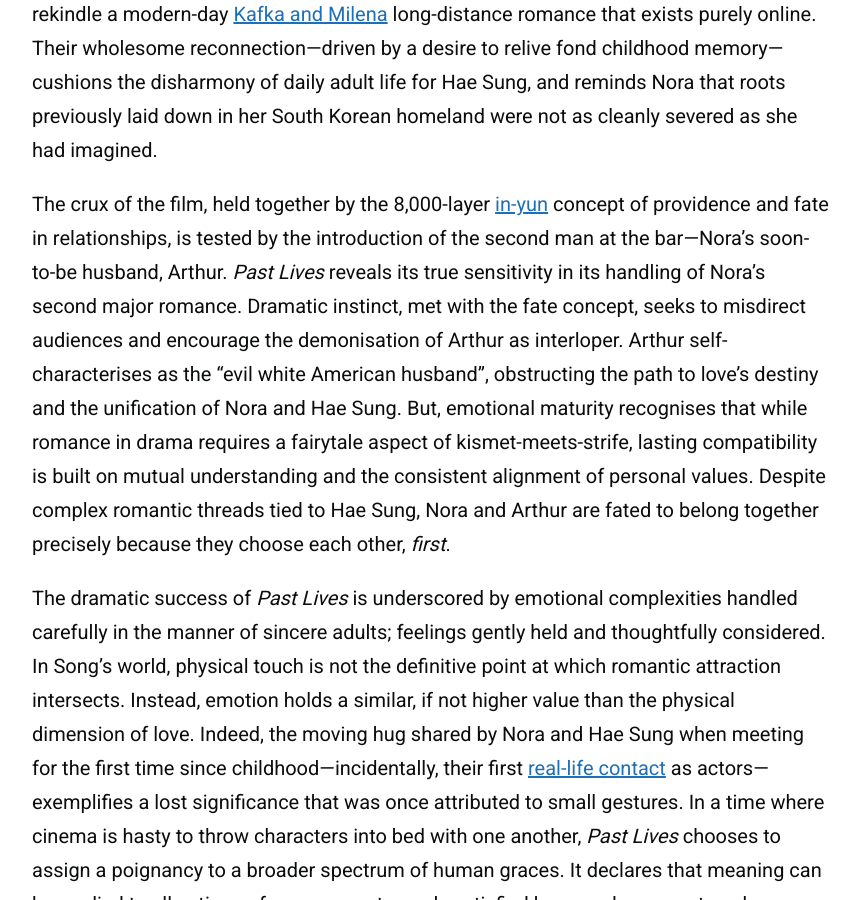
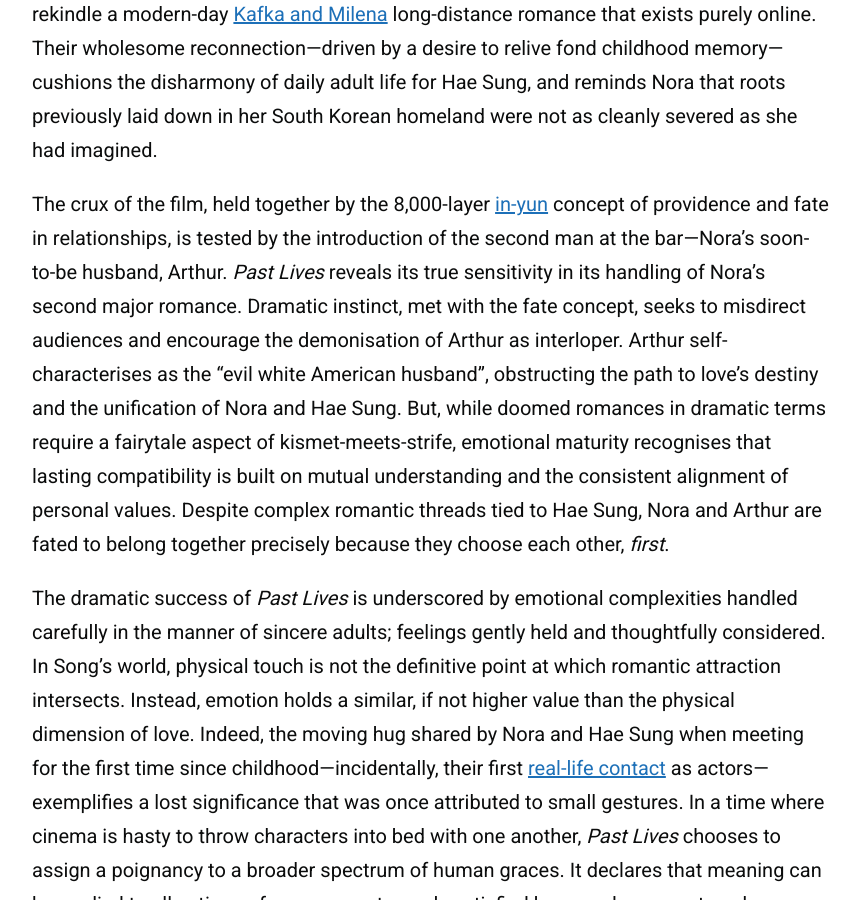
Before and after one commit to zoeurl/zoedowney.github.io, a Jekyll site: the page built from _posts/2024-05-30-past-lives.md, in a window 1280 px wide and 900 px high, scrolled down 1587 px. Shown: the whole window, without its empty margins (208-1068 px from the left). Built offline with Jekyll 4.4.1, drawn with Linux system fonts in a browser that asks for light colours.

Commit message:
Update 2024-05-30-past-lives.md

```diff
--- a/_posts/2024-05-30-past-lives.md
+++ b/_posts/2024-05-30-past-lives.md
@@ -17,7 +17,7 @@
 
 Song’s [theatrical](https://www.screendaily.com/features/celine-song-talks-moving-from-theatre-to-film-for-past-lives-you-have-to-accept-the-chaos-on-the-day/5188978.article) resumé influences her reliance on the implied tenet: ‘less is more’. Settings are sparse, dramatic signals subdued and drama: dialogue driven—this is a character study, at heart. If not for the clean and disparate cultural line drawn between New York and Seoul by the players, context would verge on irrelevant. After all, stories of romance and feeling orbit around relationships between people, not place. Inevitably, however, location becomes the tense conflict tied to the ‘what if?’ at the centre of Nora and Hae Sung’s relationship as adults. After reconnecting during university years, they rekindle a modern-day [Kafka and Milena](https://kafkamuseum.cz/en/franz-kafka/women/milena-jesenska/) long-distance romance that exists purely online. Their wholesome reconnection—driven by a desire to relive fond childhood memory—cushions the disharmony of daily adult life for Hae Sung, and reminds Nora that roots previously laid down in her South Korean homeland were not as cleanly severed as she had imagined.
 
-The crux of the film, held together by the 8,000-layer [in-yun](https://en.wiktionary.org/wiki/%EC%9D%B8%EC%97%B0) concept of providence and fate in relationships, is tested by the introduction of the second man at the bar—Nora’s soon-to-be husband, Arthur. _Past Lives_ reveals its true sensitivity in its handling of Nora’s second major romance. Dramatic instinct, met with the fate concept, seeks to misdirect audiences and encourage the demonisation of Arthur as interloper. Arthur self-characterises as the “evil white American husband”, obstructing the path to love’s destiny and the unification of Nora and Hae Sung. But, emotional maturity recognises that while romance in drama requires a fairytale aspect of kismet-meets-strife, lasting compatibility is built on mutual understanding and the consistent alignment of personal values. Despite complex romantic threads tied to Hae Sung, Nora and Arthur are fated to belong together precisely because they choose each other, _first_.
+The crux of the film, held together by the 8,000-layer [in-yun](https://en.wiktionary.org/wiki/%EC%9D%B8%EC%97%B0) concept of providence and fate in relationships, is tested by the introduction of the second man at the bar—Nora’s soon-to-be husband, Arthur. _Past Lives_ reveals its true sensitivity in its handling of Nora’s second major romance. Dramatic instinct, met with the fate concept, seeks to misdirect audiences and encourage the demonisation of Arthur as interloper. Arthur self-characterises as the “evil white American husband”, obstructing the path to love’s destiny and the unification of Nora and Hae Sung. But, while doomed romances in dramatic terms require a fairytale aspect of kismet-meets-strife, emotional maturity recognises that lasting compatibility is built on mutual understanding and the consistent alignment of personal values. Despite complex romantic threads tied to Hae Sung, Nora and Arthur are fated to belong together precisely because they choose each other, _first_.
 
 The dramatic success of _Past Lives_ is underscored by emotional complexities handled carefully in the manner of sincere adults; feelings gently held and thoughtfully considered. In Song’s world, physical touch is not the definitive point at which romantic attraction intersects. Instead, emotion holds a similar, if not higher value than the physical dimension of love. Indeed, the moving hug shared by Nora and Hae Sung when meeting for the first time since childhood—incidentally, their first [real-life contact](https://www.youtube.com/watch?v=9d4ObkmCJYs&t=7s&ab_channel=A24) as actors—exemplifies a lost significance that was once attributed to small gestures. In a time where cinema is hasty to throw characters into bed with one another, _Past Lives_ chooses to assign a poignancy to a broader spectrum of human graces. It declares that meaning can be applied to all actions of romance not merely satisfied by sexual conquest; perhaps even more so when building a foundational mutual respect and reciprocal emotional love supercede a desire for immediate physical intimacy.
 
```
